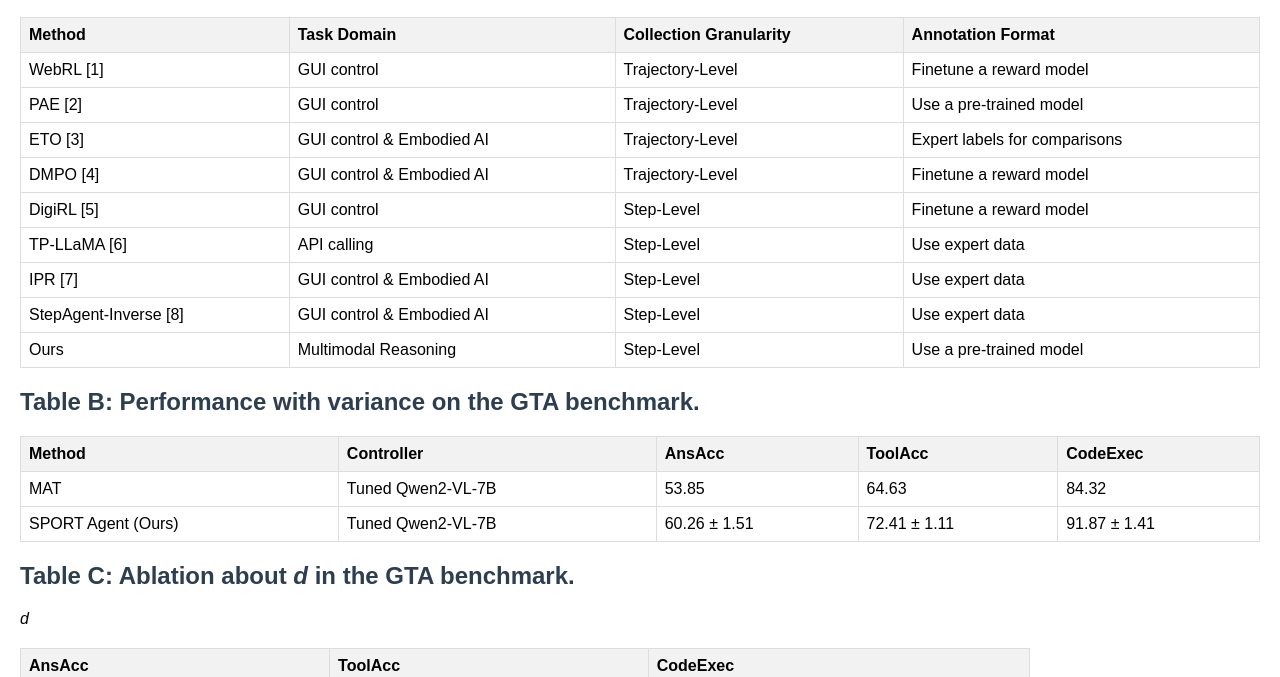
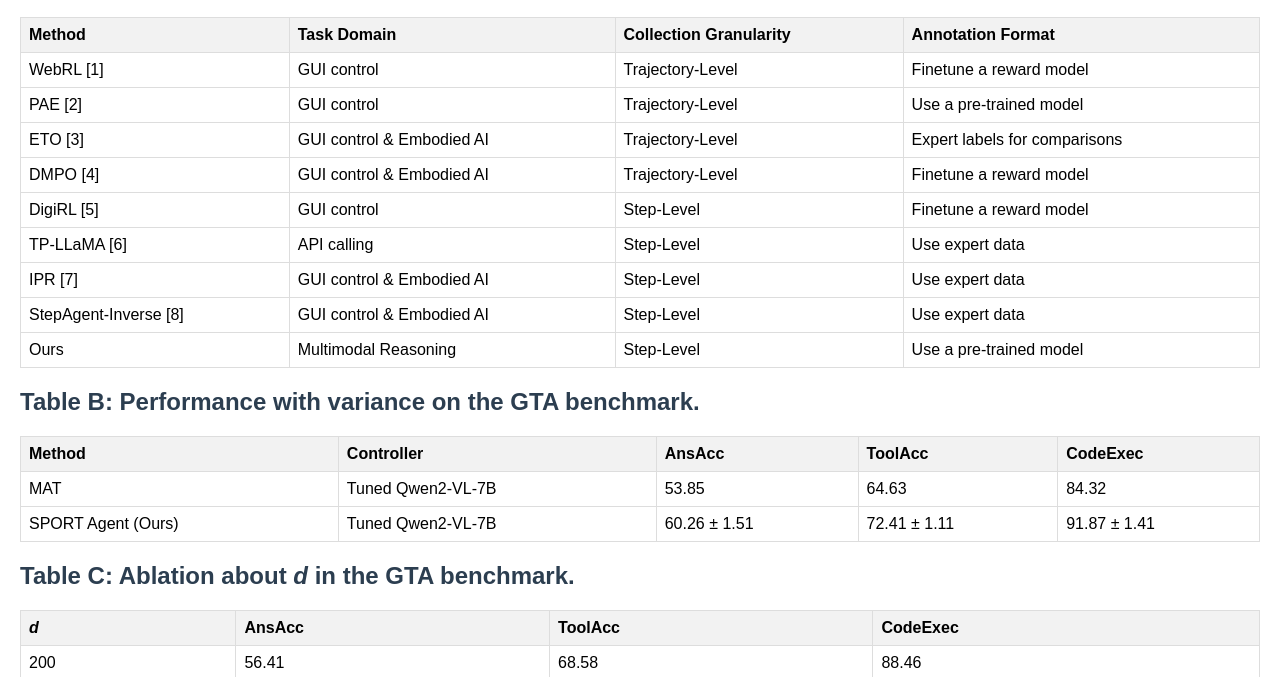
Before and after one commit to SPORT-AGENT-2025/rebuttal, a plain HTML site: page index.html in a window 1280 px wide. Shown: the part 111-788 px from the top of the page. Drawn offline with Linux system fonts and the light colour scheme.

Commit message:
Update index.html

```diff
--- a/index.html
+++ b/index.html
@@ -139,7 +139,7 @@
     <table>
         <thead>
             <tr>
-                <the><i>d</i></th>
+                <th><i>d</i></th>
                 <th>AnsAcc</th>
                 <th>ToolAcc</th>
                 <th>CodeExec</th>
```
